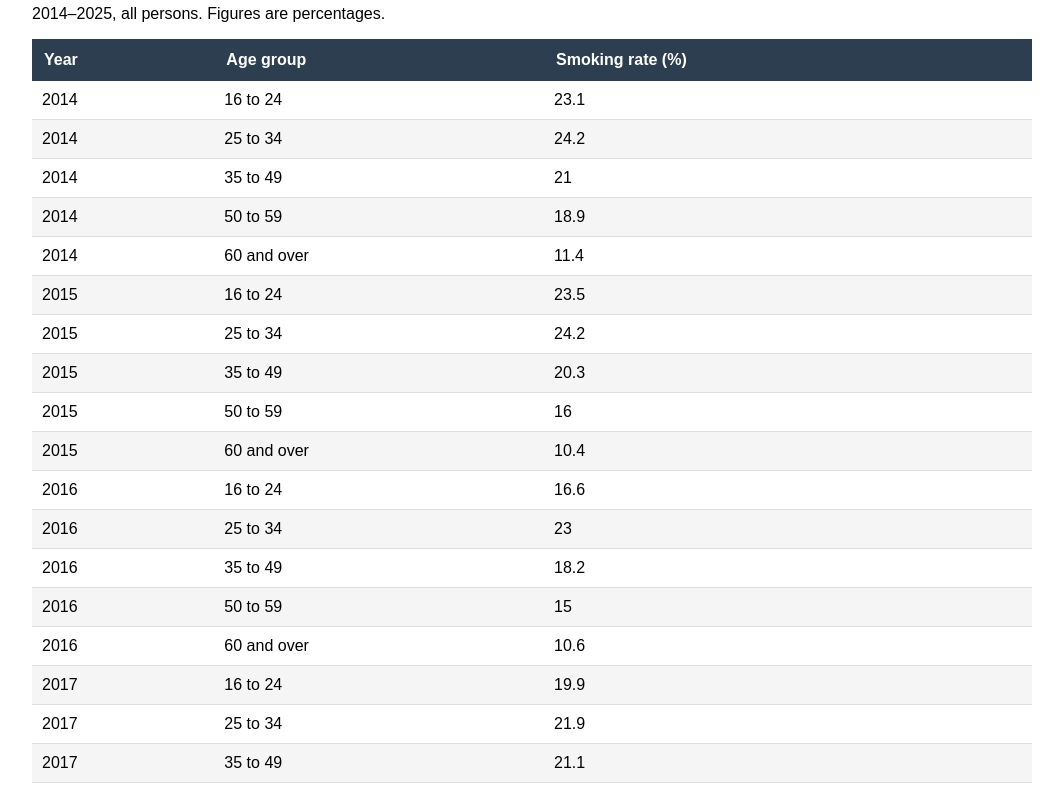
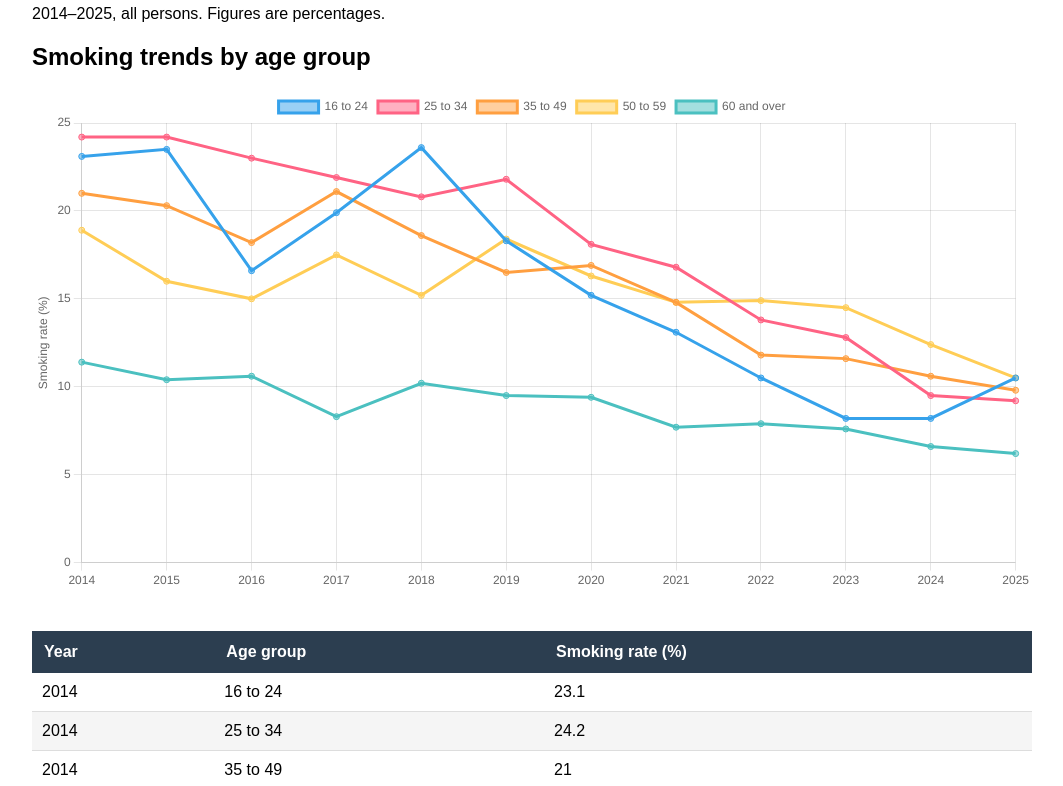
Before and after one commit to jyxwants7/week-4-data, a plain HTML site: page index.html in a window 1280 px wide. Shown: the part 92-878 px from the top of the page, without its empty margins (108-1171 px from the left). Drawn offline with nearby package versions, Linux system fonts and the light colour scheme.

Commit message:
Add files via upload

```diff
--- /dev/null
+++ b/chartscript.js
@@ -0,0 +1,41 @@
+Papa.parse('smokingrates.csv', {
+  download: true,
+  header: true,
+  skipEmptyLines: true,
+  complete: function(results) {
+    const years = [];
+    const datasets = [];
+    const ageGroups = ['16 to 24', '25 to 34', '35 to 49', '50 to 59', '60 and over'];
+
+    results.data.forEach(row => {
+      if (!years.includes(row.Year)) {
+        years.push(row.Year);
+      }
+    });
+
+    ageGroups.forEach(group => {
+      const rates = [];
+
+      results.data.forEach(row => {
+        if (row.AgeGroup === group) {
+          rates.push(Number(row.SmokingPercent));
+        }
+      });
+
+      datasets.push({ label: group, data: rates });
+    });
+
+    new Chart(document.getElementById('smokingChart'), {
+      type: 'line',
+      data: { labels: years, datasets: datasets },
+      options: {
+        scales: {
+          y: {
+            beginAtZero: true,
+            title: { display: true, text: 'Smoking rate (%)' }
+          }
+        }
+      }
+    });
+  }
+});
--- a/index.html
+++ b/index.html
@@ -5,13 +5,19 @@
   <meta name="viewport" content="width=device-width, initial-scale=1.0">
   <title>Smoking Rates by Age</title>
   <script src="https://cdn.jsdelivr.net/npm/papaparse@5.4.1/papaparse.min.js"></script>
+  <script src="https://cdn.jsdelivr.net/npm/chart.js" defer></script>
   <script src="script.js" defer></script>
+  <script src="chartscript.js" defer></script>
   <link rel="stylesheet" href="style.css">
 </head>
 
 <body>
   <h1>Smoking Rates by Age in Great Britain</h1>
   <p>2014–2025, all persons. Figures are percentages.</p>
+
+  <h2>Smoking trends by age group</h2>
+  <canvas id="smokingChart"></canvas>
+
   <table id="dataTable">
     <thead>
       <tr>
@@ -20,19 +26,16 @@
         <th>Smoking rate (%)</th>
       </tr>
     </thead>
-    <tbody>
-    </tbody>
+    <tbody></tbody>
   </table>
 
   <p>
     Source: Office for National Statistics, Opinions and Lifestyle Survey.
-  <a href="https://www.ons.gov.uk/peoplepopulationandcommunity/healthandsocialcare/drugusealcoholandsmoking/datasets/adultsmokinghabitsingreatbritain">
-    View the smoking dataset (2025 edition)
-  </a>.
+    <a href="https://www.ons.gov.uk/peoplepopulationandcommunity/healthandsocialcare/drugusealcoholandsmoking/datasets/adultsmokinghabitsingreatbritain">View the smoking dataset (2025 edition, Table 1)</a>.
   </p>
   <p>
     Figures are survey estimates of the percentage of people in each age group
-  who reported smoking cigarettes, even occasionally.
+    who reported smoking cigarettes, even occasionally.
   </p>
 </body>
 </html>
--- a/style.css
+++ b/style.css
@@ -34,3 +34,22 @@ tbody tr:nth-child(even) {
 tbody tr:hover {
   background: #eef6ff;
 }
+
+
+.controls {
+  display: flex;
+  flex-wrap: wrap;
+  align-items: center;
+  gap: 10px;
+  margin-bottom: 18px;
+}
+
+.controls select {
+  padding: 6px 8px;
+  font: inherit;
+}
+
+
+#dataTable {
+  margin-top: 40px;
+}
```
